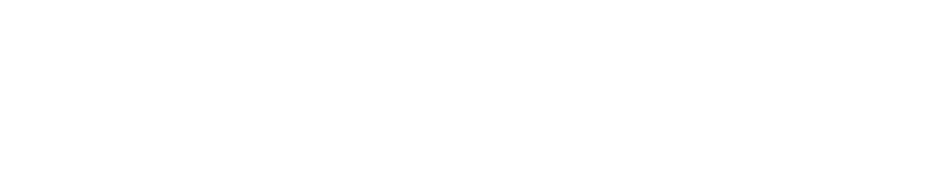
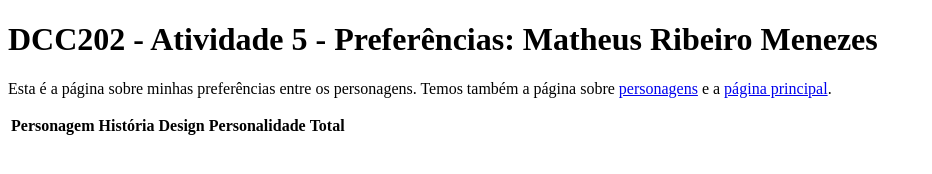
Before and after one commit to ufjf-dcc202/ufjf-dcc202-2023-3-a-atv5-matheusrm321, a website: page preferencias.html in a window 1280 px wide. Shown: the whole page, without its empty margins (0-932 px from the left). Drawn offline with Linux system fonts and the light colour scheme.

Commit message:
Adicionei a table e preenchi o head

```diff
--- a/preferencias.html
+++ b/preferencias.html
@@ -6,6 +6,24 @@
     <title>DCC202 - Atividade 5 - Preferências: Matheus Ribeiro Menezes</title>
 </head>
 <body>
+    <main>
+        <h1>DCC202 - Atividade 5 - Preferências: Matheus Ribeiro Menezes</h1>
+        <p>Esta é a página sobre minhas preferências entre os personagens. Temos também a página sobre <a href="personagens.html">personagens</a> e a <a href="index.html">página principal</a>.</p>
+    <table>
+        <thead>
+                <th>Personagem</th>
+                <th>História</th>
+                <th>Design</th>
+                <th>Personalidade</th>
+                <th>Total</th>
+        </thead>
+            <tbody>
+                <th>
 
+                </th>
+                <th></th>
+            </tbody>
+    </table>
+    </main>
 </body>
 </html>
```
